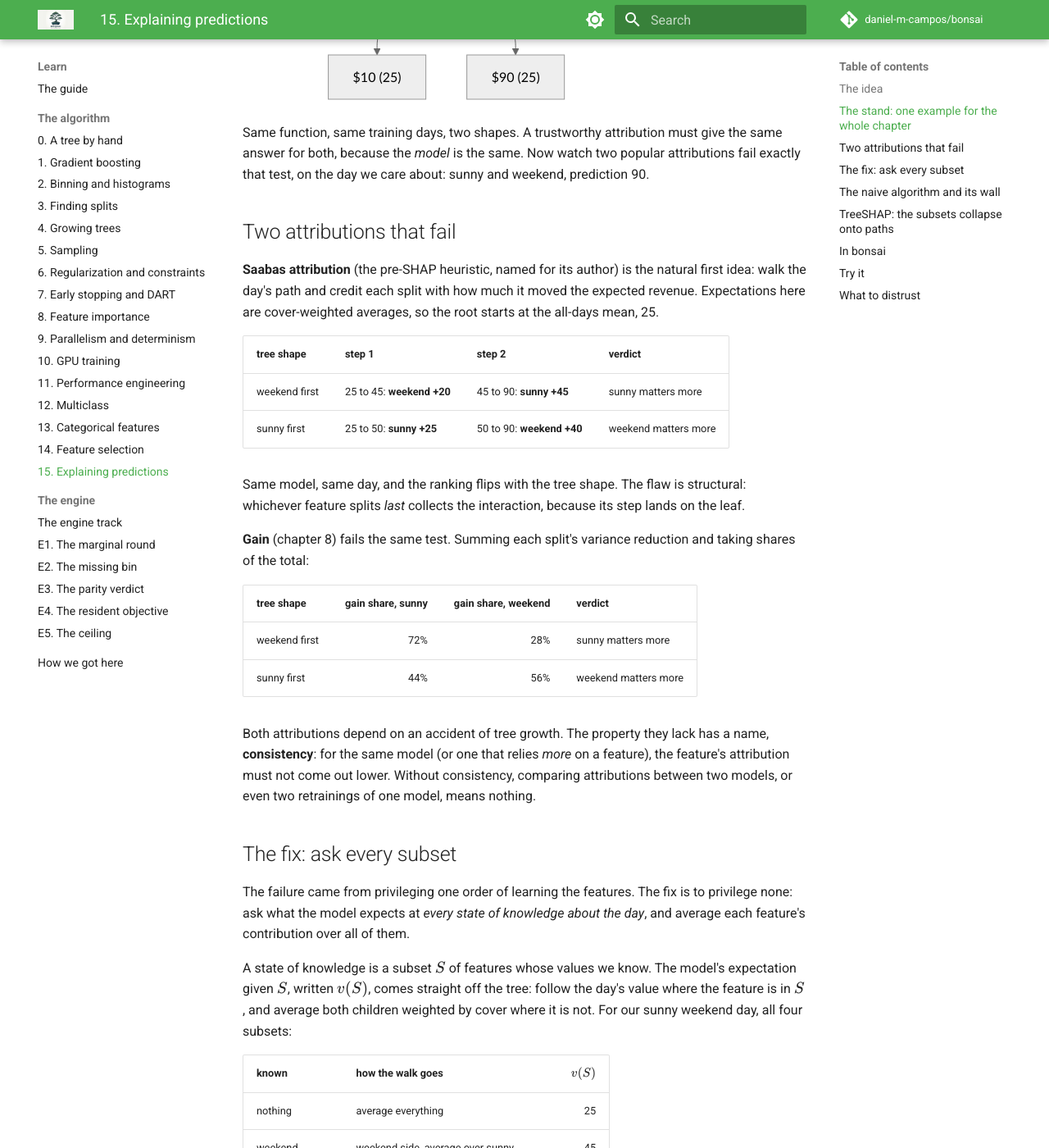
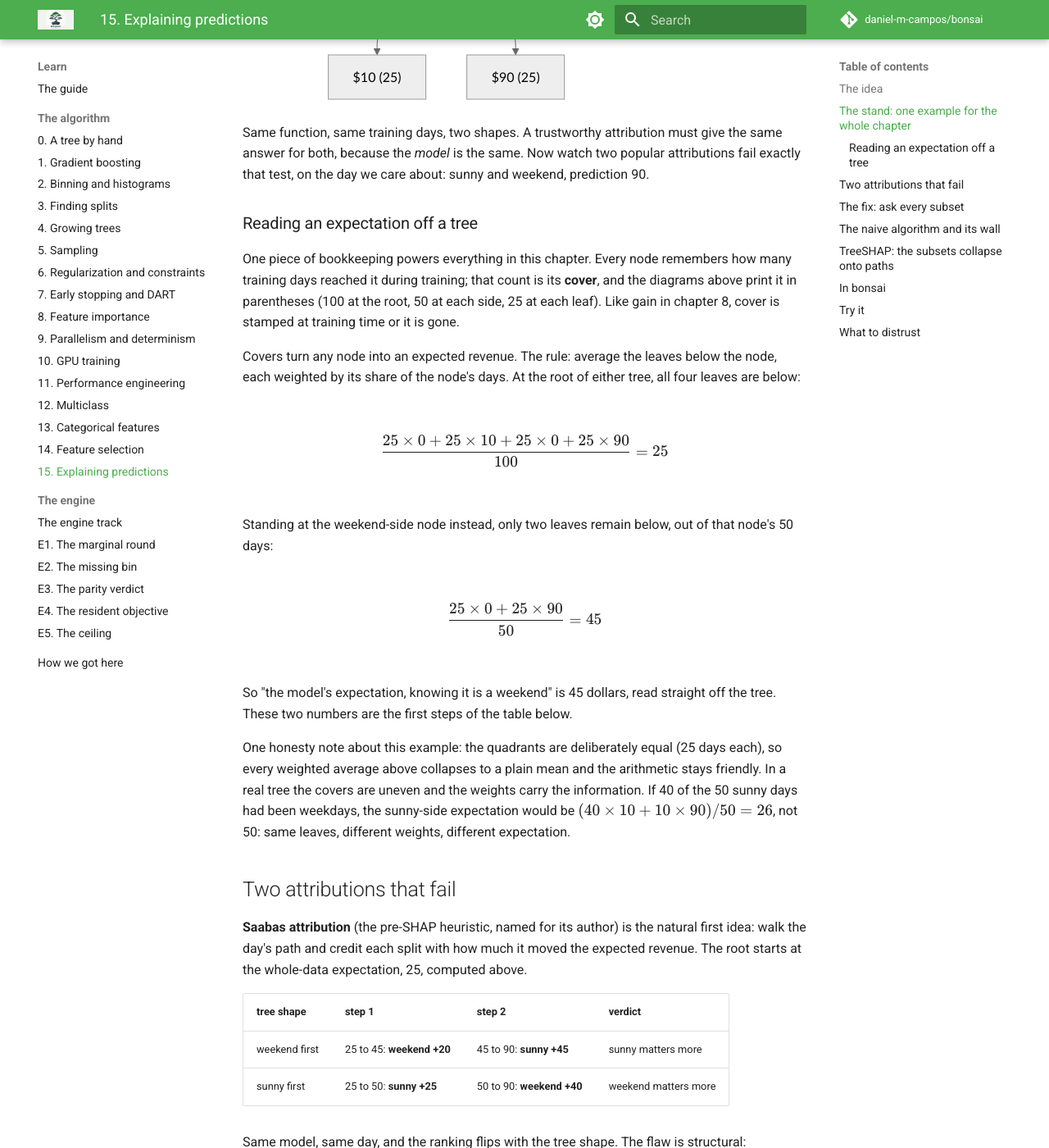
Before and after one commit to daniel-m-campos/bonsai, an MkDocs documentation site: the page built from docs/guide/15-explaining-predictions.md, in a window 1280 px wide and 1400 px high, scrolled down 1572 px. Shown: the whole window at 82% size. Built offline with MkDocs 1.6.1 and Material for MkDocs 9.7.7, drawn with Linux system fonts in a browser that asks for light colours; comment, search, counter and statistics services are not loaded; some of the changed text lies outside the part shown.

Commit message:
docs(guide): teach the expectation machinery before using it
Cover gets defined where the diagrams first show it, the weighted
average is computed digit by digit for the root and the weekend node,
and the even-quadrant simplification is flagged with an uneven-cover
contrast so the weighting is visibly load-bearing. The v(S) walking
rule gains its explicit weighted form.

Claude-Session: https://claude.ai/code/session_01SfgWZ7ftZV7aJJh87NXR72

````diff
--- a/docs/guide/15-explaining-predictions.md
+++ b/docs/guide/15-explaining-predictions.md
@@ -38,9 +38,29 @@ graph TD
 
 Same function, same training days, two shapes. A trustworthy attribution must give the same answer for both, because the *model* is the same. Now watch two popular attributions fail exactly that test, on the day we care about: sunny and weekend, prediction 90.
 
+### Reading an expectation off a tree
+
+One piece of bookkeeping powers everything in this chapter. Every node remembers how many training days reached it during training; that count is its **cover**, and the diagrams above print it in parentheses (100 at the root, 50 at each side, 25 at each leaf). Like gain in chapter 8, cover is stamped at training time or it is gone.
+
+Covers turn any node into an expected revenue. The rule: average the leaves below the node, each weighted by its share of the node's days. At the root of either tree, all four leaves are below:
+
+```math
+\frac{25 \times 0 + 25 \times 10 + 25 \times 0 + 25 \times 90}{100} = 25
+```
+
+Standing at the weekend-side node instead, only two leaves remain below, out of that node's 50 days:
+
+```math
+\frac{25 \times 0 + 25 \times 90}{50} = 45
+```
+
+So "the model's expectation, knowing it is a weekend" is 45 dollars, read straight off the tree. These two numbers are the first steps of the table below.
+
+One honesty note about this example: the quadrants are deliberately equal (25 days each), so every weighted average above collapses to a plain mean and the arithmetic stays friendly. In a real tree the covers are uneven and the weights carry the information. If 40 of the 50 sunny days had been weekdays, the sunny-side expectation would be $(40 \times 10 + 10 \times 90) / 50 = 26$, not 50: same leaves, different weights, different expectation.
+
 ## Two attributions that fail
 
-**Saabas attribution** (the pre-SHAP heuristic, named for its author) is the natural first idea: walk the day's path and credit each split with how much it moved the expected revenue. Expectations here are cover-weighted averages, so the root starts at the all-days mean, 25.
+**Saabas attribution** (the pre-SHAP heuristic, named for its author) is the natural first idea: walk the day's path and credit each split with how much it moved the expected revenue. The root starts at the whole-data expectation, 25, computed above.
 
 | tree shape | step 1 | step 2 | verdict |
 |--|--|--|--|
@@ -62,7 +82,13 @@ Both attributions depend on an accident of tree growth. The property they lack h
 
 The failure came from privileging one order of learning the features. The fix is to privilege none: ask what the model expects at *every state of knowledge about the day*, and average each feature's contribution over all of them.
 
-A state of knowledge is a subset $S$ of features whose values we know. The model's expectation given $S$, written $v(S)$, comes straight off the tree: follow the day's value where the feature is in $S$, and average both children weighted by cover where it is not. For our sunny weekend day, all four subsets:
+A state of knowledge is a subset $S$ of features whose values we know. The model's expectation given $S$, written $v(S)$, is the expectation-reading rule from above, applied mid-walk. Descend from the root; at a split on a feature in $S$, follow the day's own value; at a split on a feature not in $S$, take both children, weighted by their covers:
+
+```math
+v_{\text{node}} = \frac{\text{cover}_{\text{left}}}{\text{cover}} \, v_{\text{left}} \;+\; \frac{\text{cover}_{\text{right}}}{\text{cover}} \, v_{\text{right}}
+```
+
+Knowing nothing gives the root computation from before (25); knowing only "weekend" walks one step then averages (45). For our sunny weekend day, all four subsets:
 
 | known | how the walk goes | $v(S)$ |
 |--|--|--:|
````
